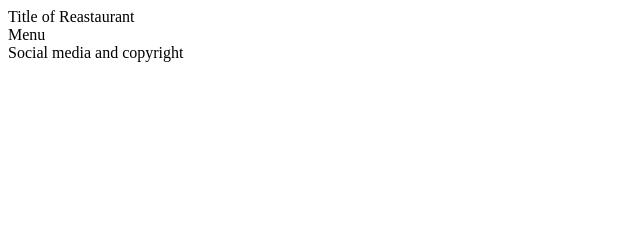
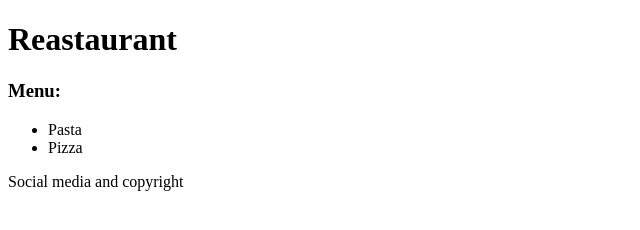
Before and after one commit to Nif-n1f/test-template, a plain HTML site: page index.html in a window 1280 px wide. Shown: the whole page, without its empty margins (0-640 px from the left). Drawn offline with Linux system fonts and the light colour scheme.

Commit message:
Add items to menu list

```diff
--- a/index.html
+++ b/index.html
@@ -6,8 +6,12 @@
     <title>Document</title>
 </head>
 <body>
-    <header>Title of Reastaurant</header>
-    <main>Menu
+    <header><h1>Reastaurant</h1></header>
+    <main><h3>Menu:</h3>
+        <ul>
+        <li>Pasta</li>
+        <li>Pizza</li>
+    </ul>
     </main>
     <footer>Social media and copyright</footer>
 </body>
```
